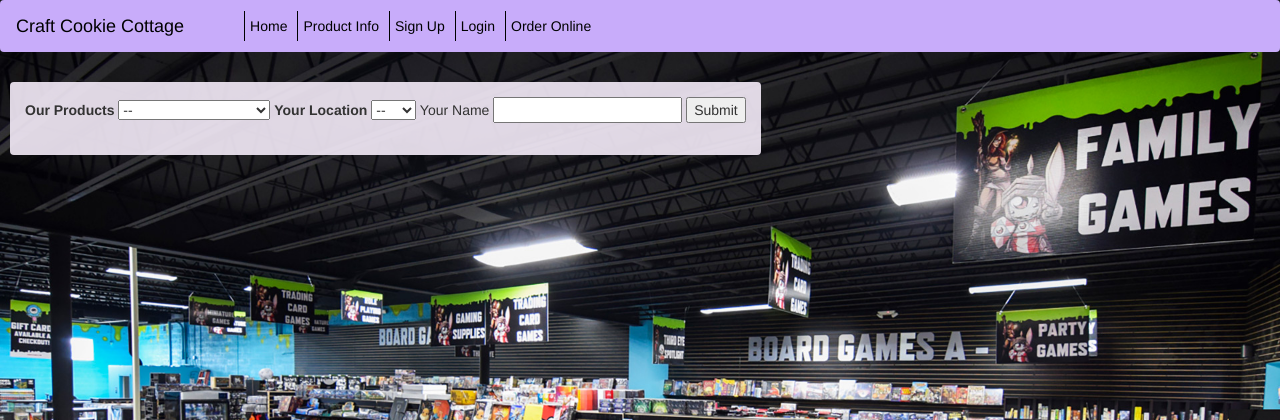
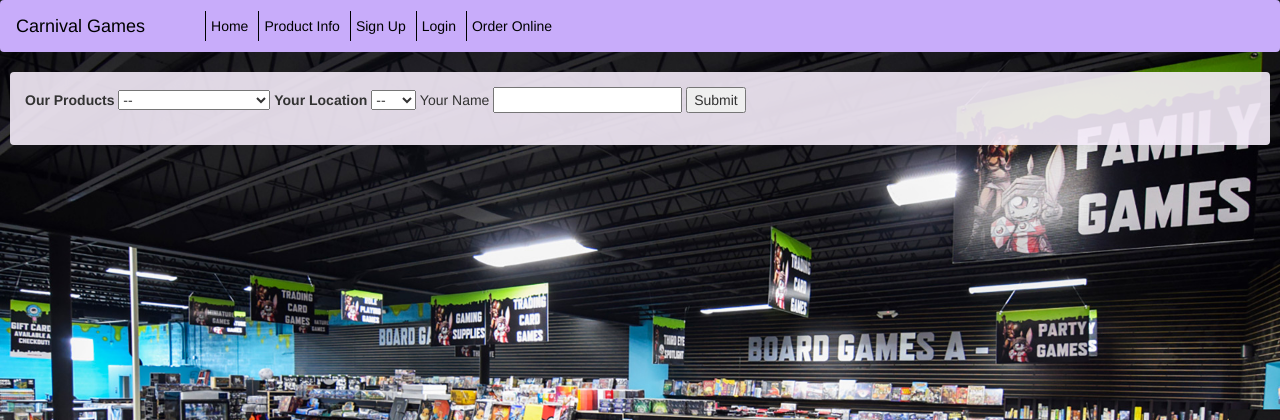
Before and after one commit to Thvarzil/CarnivalGames, a PHP site: page /productinfo.php in a window 1280 px wide. Shown: the top 420 px of the page. Run offline with PHP 8.4, Linux system fonts and the light colour scheme.

Commit message:
fixed small branding and <a> linking errors. Done for the day.

```diff
--- a/css/style.css
+++ b/css/style.css
@@ -33,11 +33,9 @@
     margin: 10px;
     border-radius: 4px;
     background-color: rgba(246, 237, 250,0.9);
-    display: inline-block;
 }
 
 .gameimage{
-
     float: right;
     margin: 5px;
     width: 300px;
--- a/index.html
+++ b/index.html
@@ -6,7 +6,7 @@
 -->
 <html xmlns="http://www.w3.org/1999/html" xmlns="http://www.w3.org/1999/html" xmlns="http://www.w3.org/1999/html">
     <head>
-        <title>Craft Cookie Cottage</title>
+        <title>Carnival Games</title>
         <meta charset="UTF-8">
         <meta name="viewport" content="width=device-width, initial-scale=1.0">
         <!--    Add in Boostrap CSS to help with Navbar, grid placement, and general style consistency    -->
@@ -18,13 +18,13 @@
     <body>
         <!--    Bootstrap Horizontal Navbar structure    -->
         <nav class="navbar navbar-light bg-light">
-            <a class="navbar-brand" href="#">Craft Cookie Cottage</a>
+            <a class="navbar-brand" href="#">Carnival Games</a>
             <ul class="navbar-nav mr-auto">
                 <li class="nav-item active">
                     <a class="nav-link" href="#">Home</a>
                 </li>
                 <li class="nav-item">
-                    <a class="nav-link" href="./productform.php">Product Info</a>
+                    <a class="nav-link" href="./productinfo.php">Product Info</a>
                 </li>
                 <li class="nav-item">
                     <a class="nav-link" href="#">Sign Up</a>
--- a/productinfo.php
+++ b/productinfo.php
@@ -6,7 +6,7 @@
 -->
 <html>
 <head>
-    <title>Craft Cookie Cottage</title>
+    <title>Carnival Games</title>
     <meta charset="UTF-8">
     <meta name="viewport" content="width=device-width, initial-scale=1.0">
     <!--    Add in Boostrap CSS to help with Navbar, grid placement, and general style consistency    -->
@@ -21,13 +21,13 @@
 <container>
     <!--    Bootstrap Horizontal Navbar structure    -->
     <nav class="navbar navbar-light bg-light">
-        <a class="navbar-brand" href="#">Craft Cookie Cottage</a>
+        <a class="navbar-brand" href="#">Carnival Games</a>
         <ul class="navbar-nav mr-auto">
             <li class="nav-item active">
-                <a class="nav-link" href="#">Home</a>
+                <a class="nav-link" href="index.html">Home</a>
             </li>
             <li class="nav-item">
-                <a class="nav-link" href="./productform.php">Product Info</a>
+                <a class="nav-link" href="./productinfo.php">Product Info</a>
             </li>
             <li class="nav-item">
                 <a class="nav-link" href="#">Sign Up</a>
```
Also changed, not shown: response.php (+5 -5 lines).
